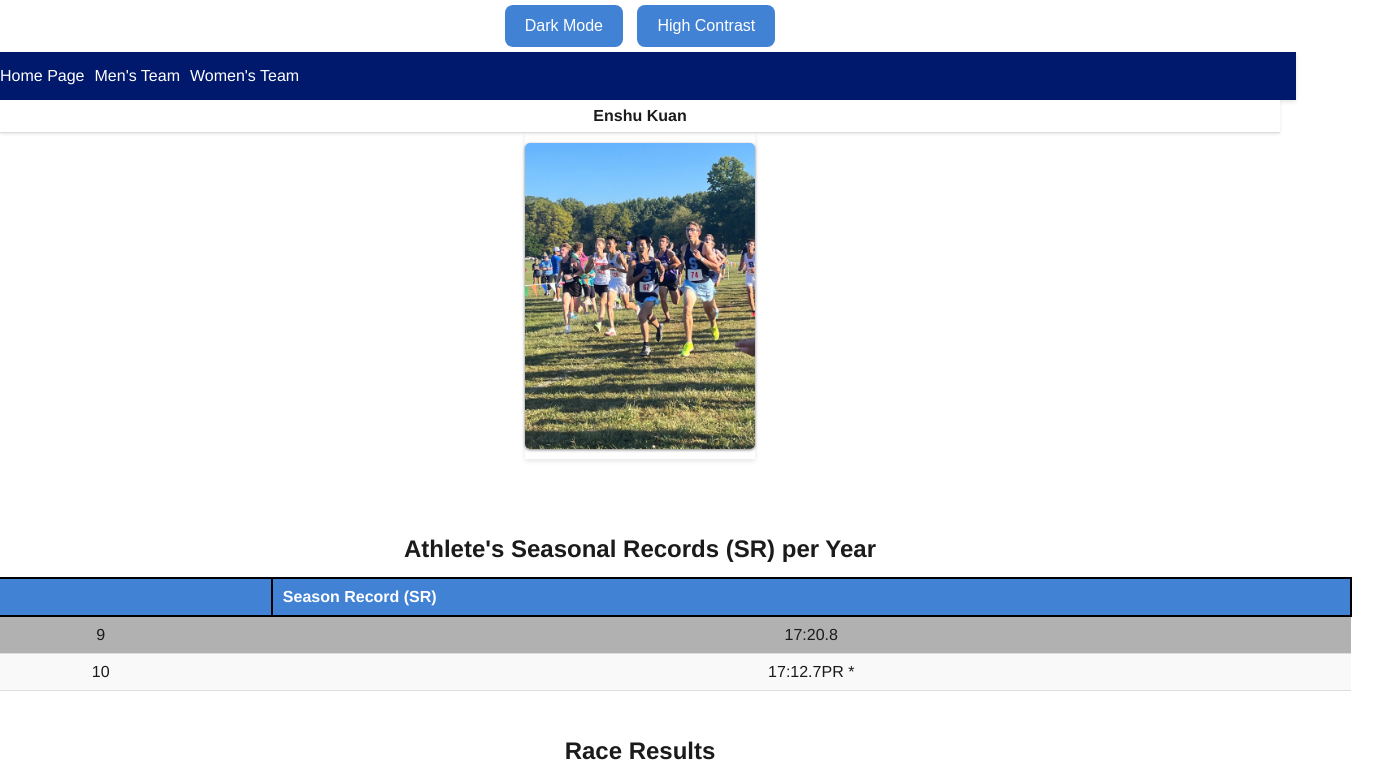
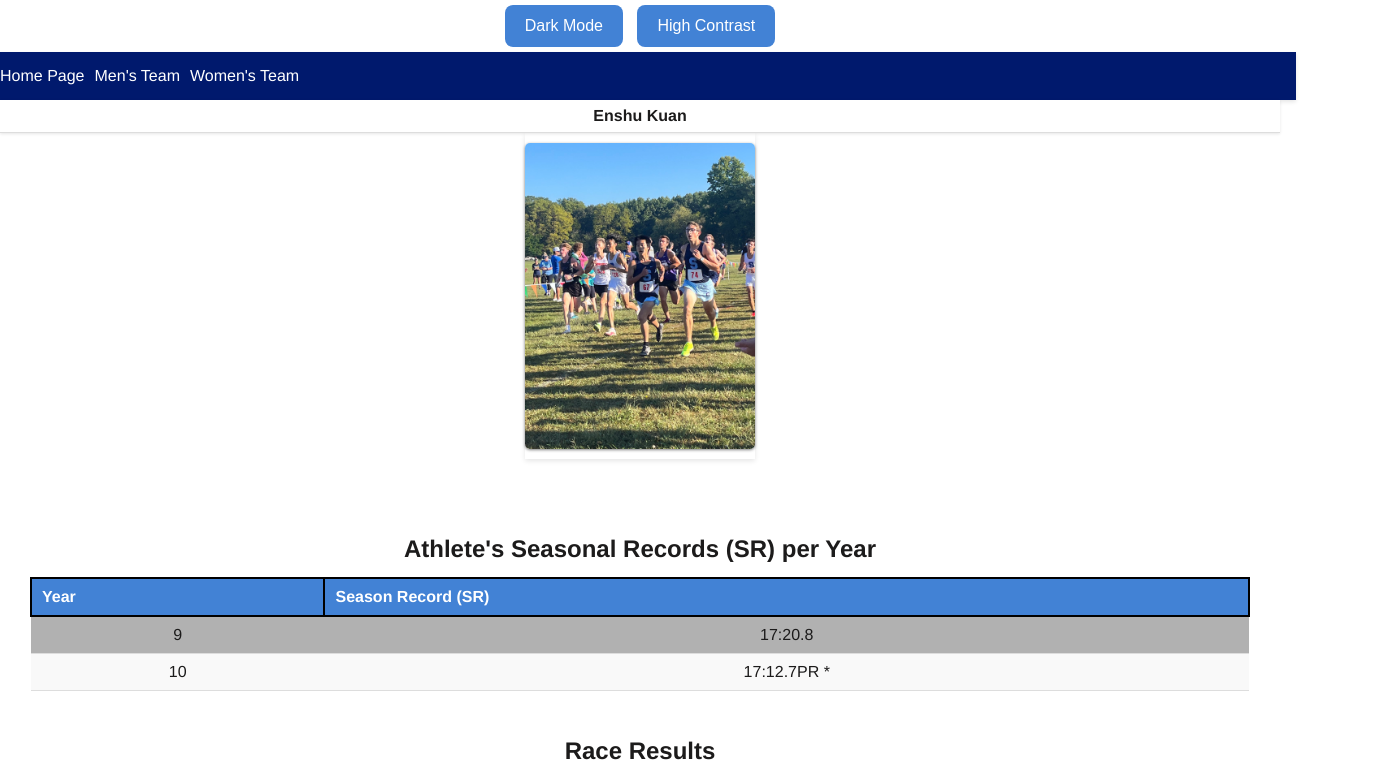
Before and after one commit to fraskind/CD3, a plain HTML site: page mens_team/Enshu Kuan23687884.html in a window 1280 px wide. Shown: the top 776 px of the page, 1382 px wide, since content can reach past the window. Drawn offline with Linux system fonts and the light colour scheme.

Commit message:
table scroll

```diff
--- a/css/style.css
+++ b/css/style.css
@@ -121,7 +121,6 @@ main {
 
 /* Responsive Table Design */
 table {
-    overflow-x: auto;
     width: 100%;
     border-collapse: collapse;
     -webkit-overflow-scrolling: touch;
@@ -131,8 +130,6 @@ table {
 
 th,
 td {
-    /* Prevent cell text from wrapping */
-    white-space: nowrap;
     padding: 10px;
     border-bottom: 1px solid #ddd;
 }
```
